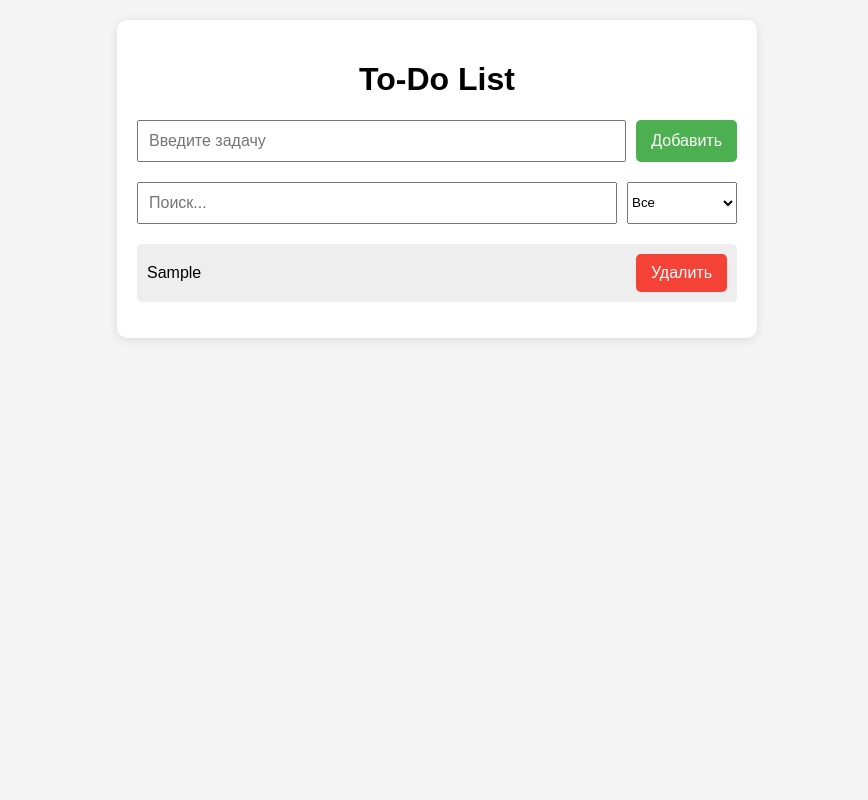
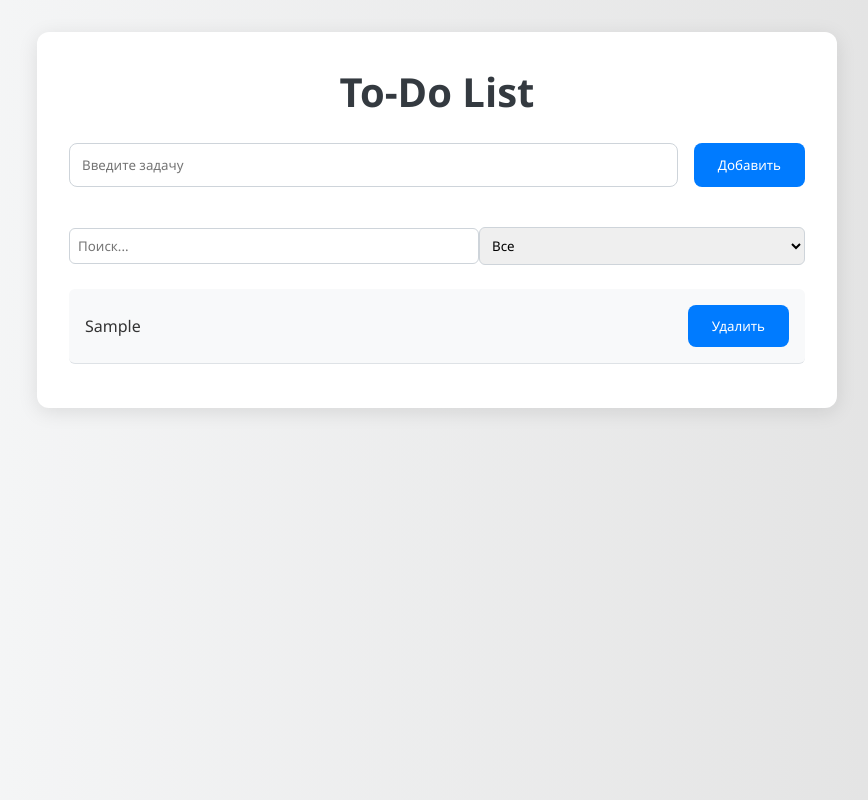
Before and after one commit to JavaScriptIA2403/Burteva-Daria, a plain HTML site: page individual/index.html in a window 1280 px wide. Both pictures are taken after typing "Sample" into the empty fields and a click on the button "Добавить". Shown: the whole page, without its empty margins (203-1071 px from the left). Drawn offline with Linux system fonts and the light colour scheme.

Commit message:
Update style.css

```diff
--- a/individual/style.css
+++ b/individual/style.css
@@ -1,77 +1,129 @@
+* {
+  margin: 0px;
+  padding: 0px;
+  box-sizing: border-box;
+  font-family: 'Segoe UI';
+}
+
 body {
-  font-family: Arial, sans-serif;
-  background: #f4f4f4;
-  margin: 0;
-  padding: 20px;
+  background: linear-gradient(to right, #f8f9fa, #e0e0e0);
+  padding: 32px;
+  color: #333333;
 }
 
 .container {
-  max-width: 600px;
-  margin: 0 auto;
-  background: #fff;
-  padding: 20px;
-  border-radius: 10px;
-  box-shadow: 0 2px 10px rgba(0, 0, 0, 0.1);
+  max-width: 800px;
+  margin: 0px auto;
+  background-color: #ffffff;
+  border-radius: 12px;
+  box-shadow: 0px 4px 20px rgba(0, 0, 0, 0.1);
+  padding: 32px;
 }
 
 h1 {
   text-align: center;
+  margin-bottom: 24px;
+  font-size: 40px;
+  color: #343a40;
 }
 
 form {
   display: flex;
-  gap: 10px;
-  margin-bottom: 20px;
+  gap: 16px;
+  margin-bottom: 32px;
+  flex-wrap: wrap;
 }
 
 input[type="text"] {
-  flex: 1;
-  padding: 10px;
-  font-size: 16px;
+  flex-grow: 1;
+  padding: 12px;
+  border-radius: 8px;
+  border: 1px solid #ced4da;
+  transition: border-color 0.3s ease;
+  min-width: 200px;
+}
+
+input[type="text"]:focus {
+  border-color: #495057;
+  outline: none;
 }
 
 button {
-  padding: 10px 15px;
-  font-size: 16px;
-  cursor: pointer;
-  background-color: #4caf50;
+  padding: 12px 24px;
+  background-color: #007bff;
   color: white;
   border: none;
-  border-radius: 5px;
+  border-radius: 8px;
+  cursor: pointer;
+  transition: background-color 0.3s ease;
+  min-width: 100px;
 }
 
-.filters {
-  display: flex;
-  gap: 10px;
-  margin-bottom: 20px;
+button:hover {
+  background-color: #0056b3;
 }
 
 ul {
-  list-style-type: none;
-  padding: 0;
+  list-style: none;
+  padding: 0px;
+  margin-top: 16px;
 }
 
 li {
   display: flex;
   justify-content: space-between;
   align-items: center;
-  background: #eee;
-  margin-bottom: 10px;
-  padding: 10px;
-  border-radius: 5px;
+  padding: 16px;
+  border-bottom: 1px solid #dee2e6;
+  background-color: #f8f9fa;
+  border-radius: 6px;
+  margin-bottom: 12px;
+  transition: background-color 0.3s ease;
+}
+
+li:hover {
+  background-color: #e9ecef;
 }
 
 li.completed {
   text-decoration: line-through;
-  color: gray;
+  color: #6c757d;
+  background-color: #d4edda;
 }
 
-.task-text {
-  flex: 1;
-  cursor: pointer;
+.actions button {
+  background-color: #dc3545;
+  margin-left: 8px;
 }
 
-.task-actions button {
-  margin-left: 10px;
-  background-color: #f44336;
+.actions button:hover {
+  background-color: #bd2130;
 }
+
+.filters {
+  display: flex;
+  justify-content: space-between;
+  align-items: center;
+  flex-wrap: wrap;
+  margin-bottom: 24px;
+}
+
+.filters select, .filters input {
+  padding: 8px;
+  border-radius: 6px;
+  border: 1px solid #ced4da;
+  margin-top: 8px;
+  flex-grow: 1;
+  min-width: 120px;
+}
+
+@media (max-width: 600px) {
+  form, .filters {
+    flex-direction: column;
+    gap: 8px;
+  }
+
+  .filters {
+    align-items: stretch;
+  }
+}
```
